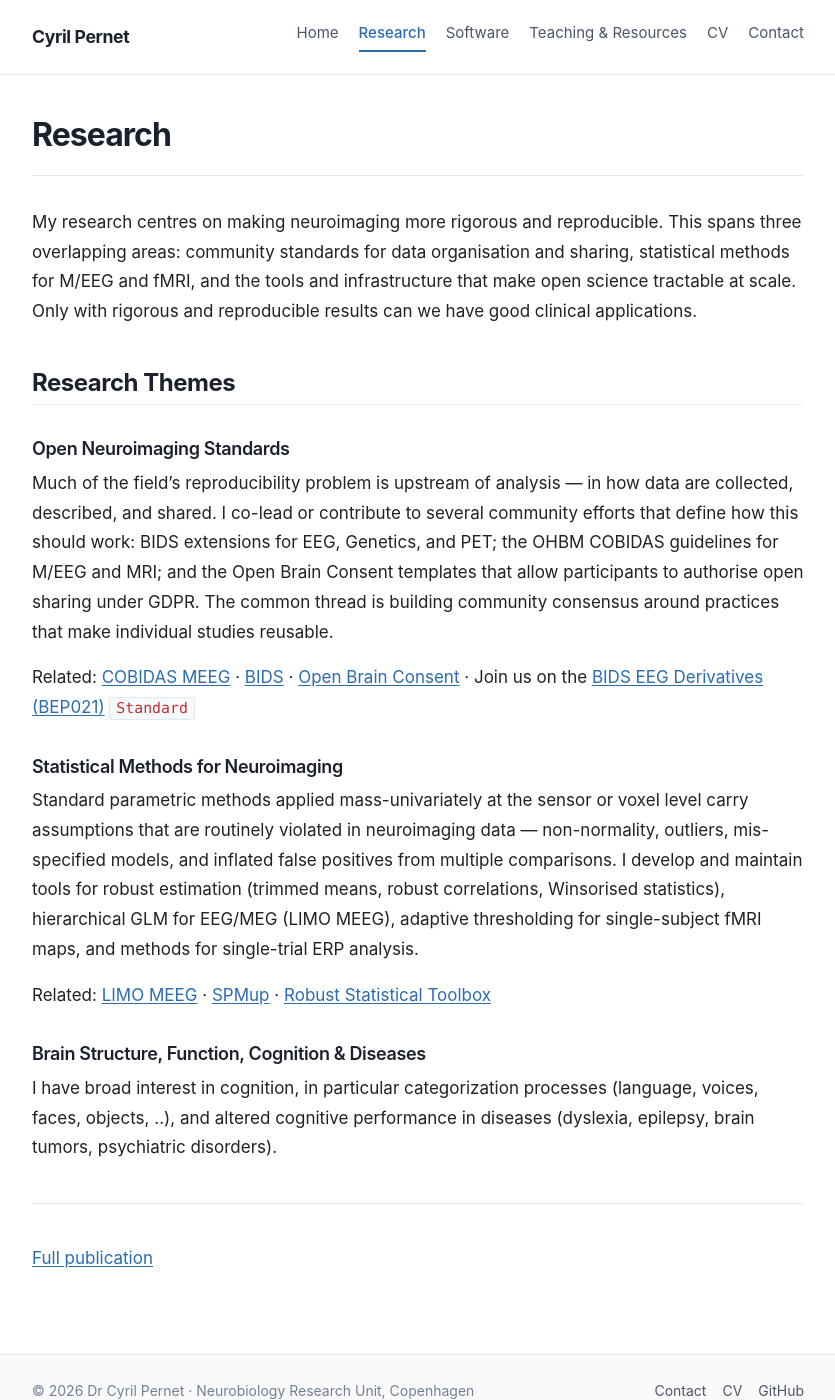
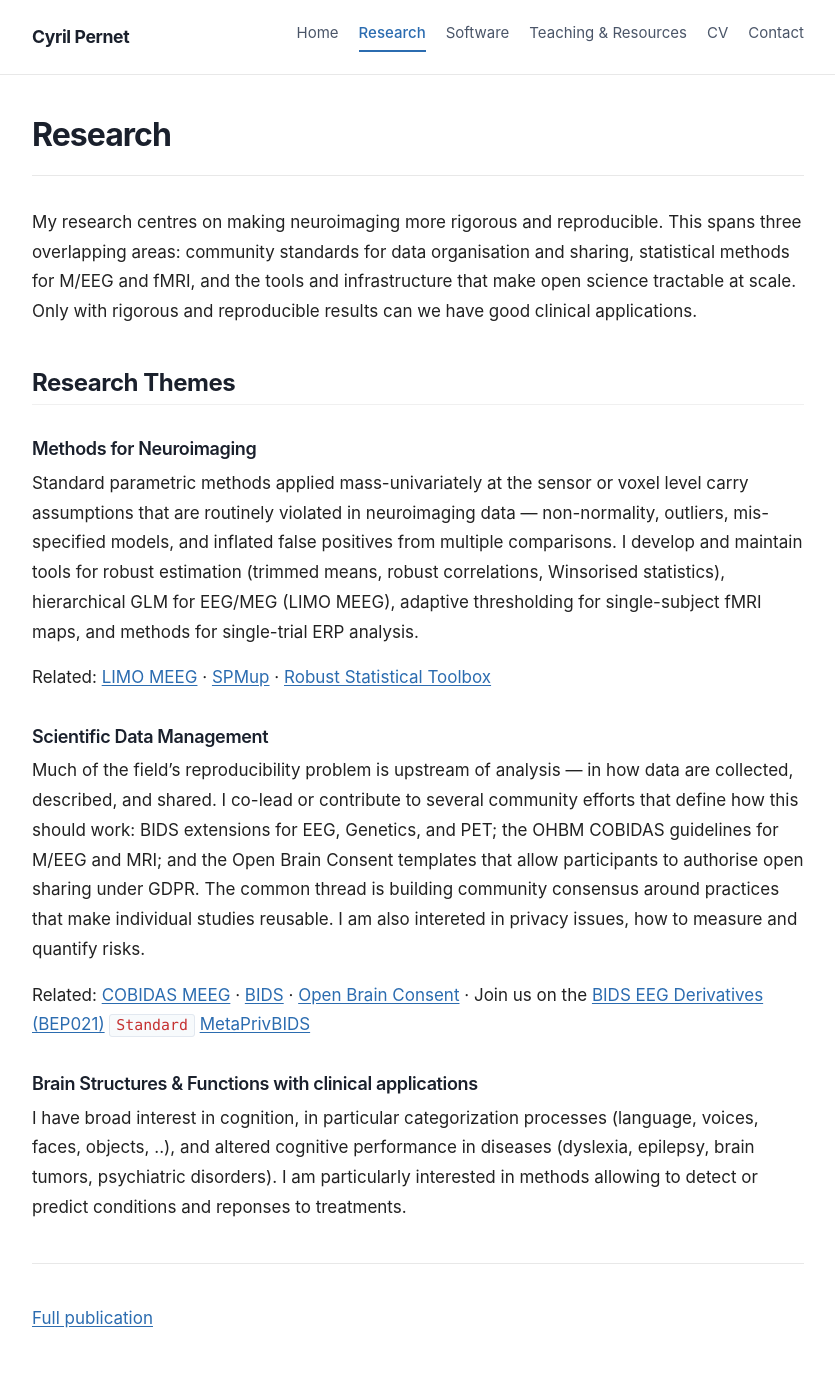
Before and after one commit to CPernet/CPernet.github.io, a Jekyll site: the page built from research.md, in a window 1280 px wide and 1400 px high. Shown: the whole window, without its empty margins (222-1057 px from the left). Built offline with Jekyll 4.4.1, drawn with Linux system fonts in a browser that asks for light colours.

Commit message:
Refactor research themes section for clarity and organization

```diff
--- a/research.md
+++ b/research.md
@@ -10,28 +10,29 @@ My research centres on making neuroimaging more rigorous and reproducible. This
 
 ## Research Themes
 
-### Open Neuroimaging Standards
+### Methods for Neuroimaging
 
-Much of the field's reproducibility problem is upstream of analysis — in how data are collected, described, and shared. I co-lead or contribute to several community efforts that define how this should work: BIDS extensions for EEG, Genetics, and PET; the OHBM COBIDAS guidelines for M/EEG and MRI; and the Open Brain Consent templates that allow participants to authorise open sharing under GDPR. The common
-thread is building community consensus around practices that make individual studies reusable.
+Standard parametric methods applied mass-univariately at the sensor or voxel level carry assumptions that are routinely violated in neuroimaging data — non-normality, outliers, mis-specified models, and inflated false positives from multiple comparisons. I develop and maintain tools for robust estimation (trimmed means, robust correlations, Winsorised statistics), hierarchical GLM for EEG/MEG (LIMO MEEG), adaptive thresholding for single-subject fMRI maps, and methods for single-trial ERP analysis.
+
+Related: [LIMO MEEG](/software/) · [SPMup](/software/) ·
+[Robust Statistical Toolbox](https://github.com/CPernet/Robust_Statistical_Toolbox)
+
+
+### Scientific Data Management
+
+Much of the field's reproducibility problem is upstream of analysis — in how data are collected, described, and shared. I co-lead or contribute to several community efforts that define how this should work: BIDS extensions for EEG, Genetics, and PET; the OHBM COBIDAS guidelines for M/EEG and MRI; and the Open Brain Consent templates that allow participants to authorise open sharing under GDPR. The common thread is building community consensus around practices that make individual studies reusable. I am also intereted in privacy issues, how to measure and quantify risks.
 
 Related:
 [COBIDAS MEEG](https://cobidasmeeg.wordpress.com/) ·
 [BIDS](https://bids.neuroimaging.io/) ·
 [Open Brain Consent](https://open-brain-consent.readthedocs.io/en/stable/) ·
 Join us on the [BIDS EEG Derivatives (BEP021)](https://github.com/bids-standard/bep021) `Standard`
+[MetaPrivBIDS](https://github.com/CPernet/metaprivBIDS)
 
-### Statistical Methods for Neuroimaging
 
-Standard parametric methods applied mass-univariately at the sensor or voxel level carry assumptions that are routinely violated in neuroimaging data — non-normality, outliers, mis-specified models, and inflated false positives from multiple comparisons. I develop and maintain tools for robust estimation (trimmed means, robust correlations, Winsorised statistics), hierarchical GLM for EEG/MEG (LIMO MEEG), adaptive
-thresholding for single-subject fMRI maps, and methods for single-trial ERP analysis.
+### Brain Structures & Functions with clinical applications
 
-Related: [LIMO MEEG](/software/) · [SPMup](/software/) ·
-[Robust Statistical Toolbox](https://github.com/CPernet/Robust_Statistical_Toolbox)
-
-### Brain Structure, Function, Cognition & Diseases
-
-I have broad interest in cognition, in particular categorization processes (language, voices, faces, objects, ..), and altered cognitive performance in diseases (dyslexia, epilepsy, brain tumors, psychiatric disorders).
+I have broad interest in cognition, in particular categorization processes (language, voices, faces, objects, ..), and altered cognitive performance in diseases (dyslexia, epilepsy, brain tumors, psychiatric disorders). I am particularly interested in methods allowing to detect or predict conditions and reponses to treatments.
 
 ---
 
```
